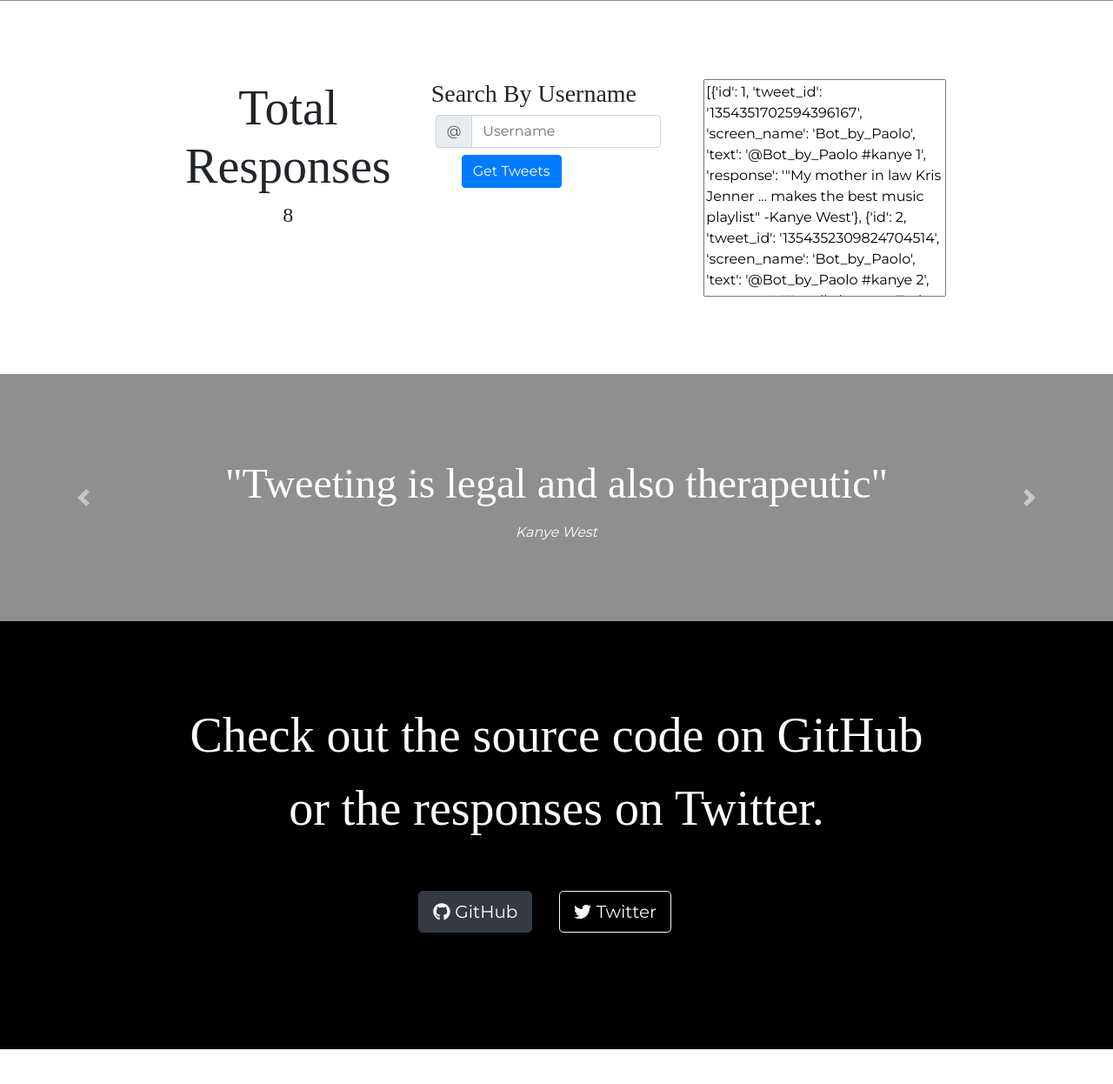
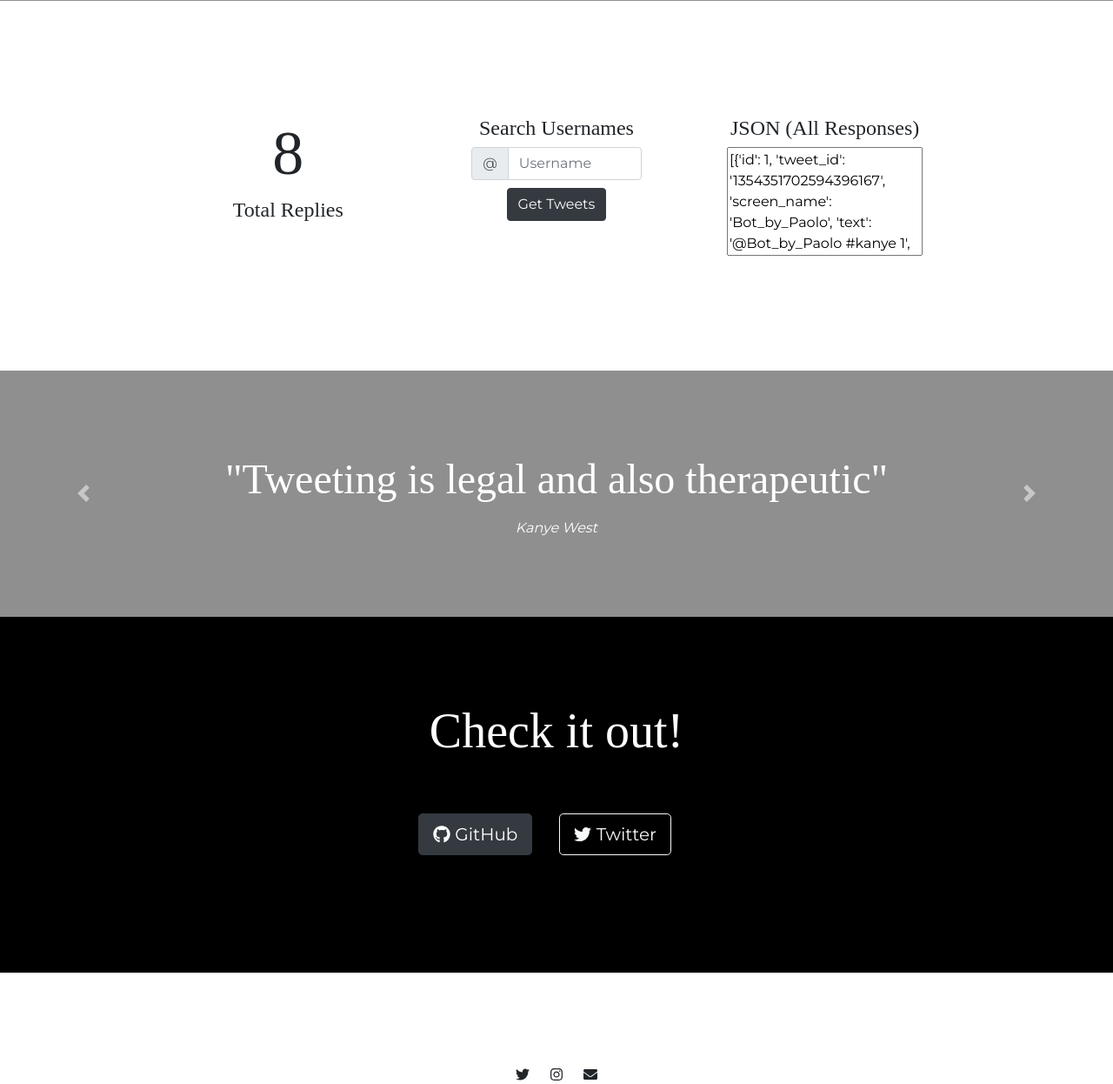
Before and after one commit to Paolo-Cosentino/TwitterBot, a Flask app: page / in a window 1280 px wide. Shown: the part 620-1866 px from the top of the page at 87% size. Run offline with Flask 2, Linux system fonts and the light colour scheme; data comes from the database, SQL or seed files in the repository; some libraries are stand-ins or nearby versions.

Commit message:
refactor

```diff
--- a/bot.py
+++ b/bot.py
@@ -11,7 +11,6 @@
 engine = create_engine('sqlite:///tweets.db')
 Base.metadata.bind = engine
 DBSession = sessionmaker(bind=engine)
-
 
 # /////////////////Twitter API/////////////////
 CONSUMER_KEY = os.environ['CONSUMER_KEY']
--- a/static/styles.css
+++ b/static/styles.css
@@ -1,13 +1,13 @@
 #json-box {
     resize: none;
-  box-sizing: border-box; /* fit parent width */
-  height: 250px;
+    box-sizing: border-box;
+
+    height: 125px;
 }
 
 .json-container {
     display: flex;
     flex-direction: column;
-
 }
 
 body {
@@ -38,7 +38,7 @@
 
 /* Containers */
 
-.container-fluid{
+.container-fluid {
     padding: 7% 15%;
 }
 
@@ -95,9 +95,9 @@
 /* Title Image */
 
 .title-image {
-  width: 100%;
+    width: 65%;
      /* transform: rotate(25deg); */
-  position: absolute;
+    position: center;
      /* right: 30%; */
 }
 
@@ -153,7 +153,6 @@
 }
 
 
-
 /* Footer Section */
 
 
--- a/templates/index.html
+++ b/templates/index.html
@@ -34,7 +34,7 @@
 
             <!-- Nav Bar -->
             <nav class="navbar navbar-expand-lg navbar-dark">
-        <a class="navbar-brand" href="">Twitter Bot</a>
+                <a class="navbar-brand" href="">Kanye Bot</a>
                 <button class="navbar-toggler" type="button" data-toggle="collapse" data-target="#navbarTogglerDemo02">
                     <span class="navbar-toggler-icon"></span>
                 </button>
@@ -56,19 +56,21 @@
             <!-- Title -->
             <div class="row">
                 <div class="col-lg-6">
-          <h1 class="big-heading">A Twitter bot that responds to the hashtag "#kanye".</h1>
+                    <h1 class="big-heading">Tweet "#kanye" to @Bot_By_Paolo on twitter.</h1>
                     <a href="https://github.com/Paolo-Cosentino/TwitterBot">
                         <button type="button" class="btn btn-dark btn-lg download-button"><i class="fab fa-github"></i>
-              GitHub</button>
+                            GitHub
+                        </button>
                     </a>
                     <a href="https://twitter.com/Bot_by_Paolo">
-            <button type="button" class="btn btn-outline-light btn-lg download-button"><i class="fab fa-twitter"></i>
-              Twitter</button>
+                        <button type="button" class="btn btn-outline-light btn-lg download-button"><i
+                                class="fab fa-twitter"></i>
+                            Twitter
+                        </button>
                     </a>
                 </div>
-
                 <div class="col-lg-6">
-          <img class="title-image" src="https://lh3.googleusercontent.com/proxy/A10OCBYG3mSlFBgkx1_0_s2GHLjGRky4an_LrMi4li9sShKkWYqO-KwAKezLOC3le0HOfE0BpQAq2mkdiCr71l2PaaT60BxaeFrD2fffebNc0fu0z5IpQZU2" alt="kanye">
+                    <img class="title-image" src="https://static.thenounproject.com/png/141556-200.png" alt="kanye">
                 </div>
             </div>
         </div>
@@ -79,21 +81,23 @@
     <section class="white-section" id="features">
         <div class="container-fluid">
             <div class="row">
-        <div class="col">
-          <h3 class="display-4">Total Responses</h3>
-          <h4>{{count}}</h4>
+                <div class="feature-box col-lg-4">
+                    <h4 class="display-3">{{ count }}</h4>
+                    <h3 class="feature-title">Total Replies</h3>
                 </div>
-        <div class="col">
+
+                <div class="feature-box col-lg-4">
+                    <div class="align-items-center">
+                        <h3 class="feature-title">Search Usernames</h3>
                         <form action="/" method="POST">
-            <div class="form-row align-items-center">
-              <h3>Search By Username</h3>
                             <div class="col-auto">
                                 <label class="sr-only" for="inlineFormInputGroup">Username</label>
                                 <div class="input-group mb-2">
                                     <div class="input-group-prepend">
                                         <div class="input-group-text">@</div>
                                     </div>
-                  <input type="text" name="screen_name" class="form-control" id="inlineFormInputGroup" placeholder="Username" required>
+                                    <input type="text" name="screen_name" class="form-control" id="inlineFormInputGroup"
+                                        placeholder="Username" required>
                                 </div>
                             </div>
                             <div class="col-auto">
@@ -101,22 +105,26 @@
                                 </div>
                             </div>
                             <div class="col-auto ">
-                <button type="submit" class="btn btn-primary mb-2">Get Tweets</button>
-              </div>
+                                <button type="submit" class="btn btn-dark mb-2">Get Tweets</button>
                             </div>
                         </form>
                     </div>
-        <div class="col">
+                </div>
+
+                <div class="feature-box col-lg-4">
                     <div class="json-container">
+                        <h6 class="feature-title">JSON (All Responses)</h6>
                         <textarea id="json-box" readonly>{{ tweets }}</textarea>
                     </div>
                 </div>
             </div>
+
+
         </div>
     </section>
 
 
-  <!-- Testimonials -->
+    <!-- Showcase -->
     <section class="colored-section" id="testimonials">
         <div id="testimonial-carousel" class="carousel slide" data-ride="false">
             <div class="carousel-inner">
@@ -131,7 +139,8 @@
                     <em>Kanye West</em>
                 </div>
                 <div class="carousel-item container-fluid">
-          <h2 class="testimonial-text">"My greatest pain in life is that I will never be able to see myself perform
+                    <h2 class="testimonial-text">"My greatest pain in life is that I will never be able to see myself
+                        perform
                         live."</h2>
                     <!-- <img class="testimonial-image" src="" alt=""> -->
                     <em>Kanye West</em>
@@ -148,32 +157,26 @@
     </section>
 
 
-  <!-- Press -->
-  <!-- <section class="colored-section" id="press">
-    <img class="press-logo" src="images/techcrunch.png" alt="tc-logo">
-    <img class="press-logo" src="images/tnw.png" alt="tnw-logo">
-    <img class="press-logo" src="images/bizinsider.png" alt="biz-insider-logo">
-    <img class="press-logo" src="images/mashable.png" alt="mashable-logo">
-  </section> -->
     <!-- Call to Action -->
-
     <section class="colored-section" id="cta">
         <div class="container-fluid">
-      <h3 class="big-heading">Check out the source code on GitHub or the responses on Twitter.</h3>
+            <h3 class="big-heading">Check it out!</h3>
             <a href="https://github.com/Paolo-Cosentino/TwitterBot">
                 <button type="button" class="btn btn-dark btn-lg download-button"><i class="fab fa-github"></i>
-          GitHub</button>
+                    GitHub
+                </button>
             </a>
             <a href="https://twitter.com/Bot_by_Paolo">
-        <button type="button" class="btn btn-outline-light btn-lg download-button"><i class="fab fa-twitter"></i>
-          Twitter</button>
+                <button type="button" class="btn btn-outline-light btn-lg download-button"><i
+                        class="fab fa-twitter"></i>
+                    Twitter
+                </button>
             </a>
         </div>
     </section>
 
 
     <!-- Footer -->
-
     <footer class="white-section" id="footer">
         <div class="container-fluid">
             <i class="social-icon fab fa-twitter"></i>
```
Also changed, not shown: templates/success.html (deleted, +0 -60 lines), 1 other file. Lines whose indentation alone changed are shown as unchanged.
